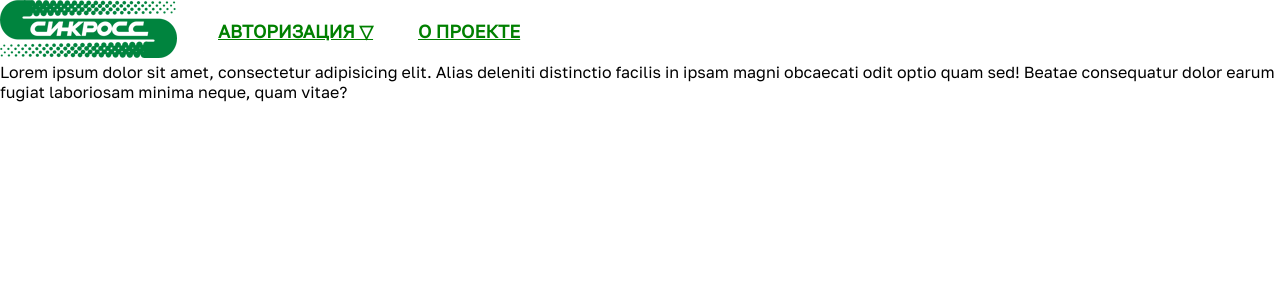
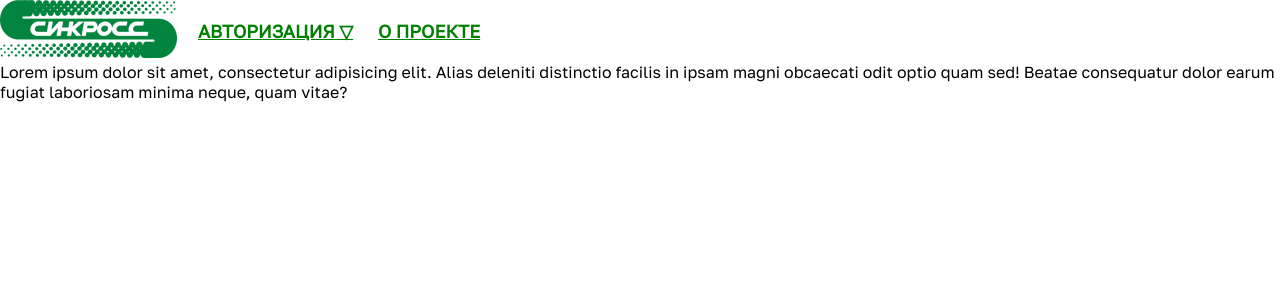
Before and after one commit to ZRomik/spsm, a Django app: page / in a window 1280 px wide. Shown: the top 300 px of the page. Run offline with Django 4.2, Linux system fonts and the light colour scheme.

Commit message:
Обновлены стили.

```diff
--- a/core/static/core/css/styles.css
+++ b/core/static/core/css/styles.css
@@ -58,7 +58,7 @@ body {
 .menu-item {
 	position: relative;
 	white-space: nowrap;
-	width: 200px;
+	width: 180px;
 	text-align: left;
 }
 
```
